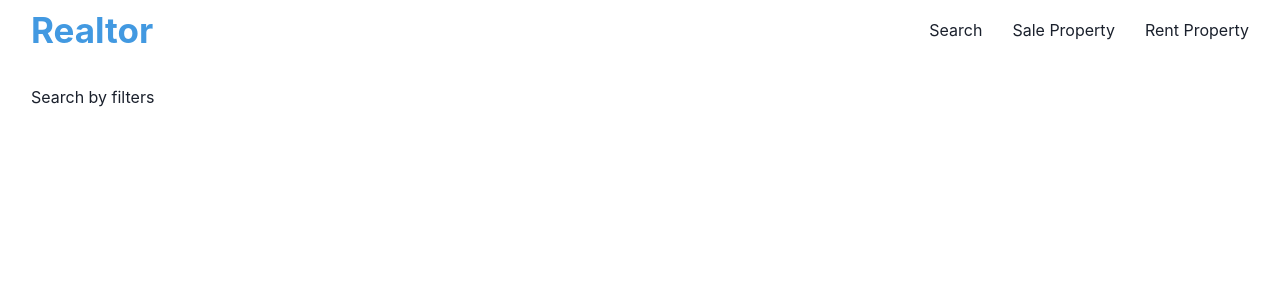
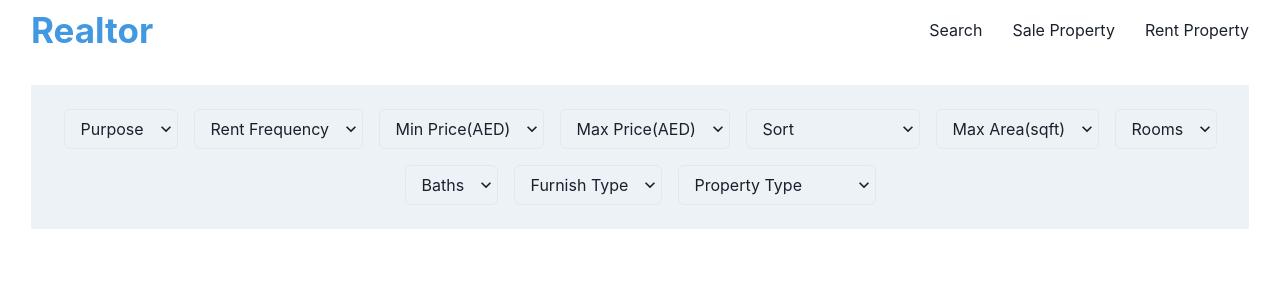
Before and after one commit to ArtemTyutunik/Real-Estate-App, a React (Create React App) app: page /search in a window 1280 px wide. Shown: the top 300 px of the page. Built offline with nearby package versions, Linux system fonts and the light colour scheme.

Commit message:
add filter panel to the searching page

```diff
--- /dev/null
+++ b/src/components/filterPanel/filterPanel.js
@@ -0,0 +1,22 @@
+import React from 'react';
+import {Box, Flex, Select} from "@chakra-ui/react";
+
+function FilterPanel({filters,updateQueries}) {
+    return (
+        <Flex bg='gray.100' p='4' justifyContent='center' flexWrap='wrap'>
+            {filters?.map((filter) => (
+                <Box key={filter.queryName}>
+                    <Select onChange={(e) => updateQueries({ [filter.queryName]: e.target.value })} placeholder={filter.placeholder} w='fit-content' p='2' >
+                        {filter?.items?.map((item) => (
+                            <option value={item.value} key={item.value}>
+                                {item.name}
+                            </option>
+                        ))}
+                    </Select>
+                </Box>
+            ))}
+        </Flex>
+    );
+}
+
+export default FilterPanel;
--- a/src/components/pages/searchPage/searchPage.js
+++ b/src/components/pages/searchPage/searchPage.js
@@ -1,8 +1,23 @@
-import React from 'react';
+import {useSearchParams} from "react-router-dom";
+import {useState} from "react";
+import {filterData} from "../../../utils/filterData";
+import FilterPanel from "../../filterPanel/filterPanel";
 
+function SearchPage() {
+    const [filters] = useState(filterData)
+    const [searchParams, setSearchParams] = useSearchParams();
+    let [allQueries,setAllQueries] = useState({})
 
-function SearchPage(props) {
-    return <h1>Search by filters</h1>
+    const updateQueries = (newQuery) => {
+        let updatedQueries = { ...allQueries,...newQuery };
+
+        setSearchParams(updatedQueries);
+        setAllQueries(updatedQueries)
+    };
+
+    return (
+        <FilterPanel filters={filters} updateQueries={updateQueries}/>
+    )
 }
 
 export default SearchPage;
--- /dev/null
+++ b/src/utils/filterData.js
@@ -0,0 +1,135 @@
+export const filterData = [
+    {
+        items: [
+            { name: 'Buy', value: 'for-sale' },
+            { name: 'Rent', value: 'for-rent' },
+        ],
+        placeholder: 'Purpose',
+        queryName: 'purpose',
+    },
+    {
+        items: [
+            { name: 'Daily', value: 'daily' },
+            { name: 'Weekly', value: 'weekly' },
+            { name: 'Monthly', value: 'monthly' },
+            { name: 'Yearly', value: 'yearly' },
+        ],
+        placeholder: 'Rent Frequency',
+        queryName: 'rentFrequency',
+    },
+    {
+        items: [
+            { name: '10,000', value: '10000' },
+            { name: '20,000', value: '20000' },
+            { name: '30,000', value: '30000' },
+            { name: '40,000', value: '40000' },
+            { name: '50,000', value: '50000' },
+            { name: '60,000', value: '60000' },
+            { name: '85,000', value: '85000' },
+        ],
+        placeholder: 'Min Price(AED)',
+        queryName: 'minPrice',
+    },
+    {
+        items: [
+            { name: '50,000', value: '50000' },
+            { name: '60,000', value: '60000' },
+            { name: '85,000', value: '85000' },
+            { name: '110,000', value: '110000' },
+            { name: '135,000', value: '135000' },
+            { name: '160,000', value: '160000' },
+            { name: '185,000', value: '185000' },
+            { name: '200,000', value: '200000' },
+            { name: '300,000', value: '300000' },
+            { name: '400,000', value: '400000' },
+            { name: '500,000', value: '500000' },
+            { name: '600,000', value: '600000' },
+            { name: '700,000', value: '700000' },
+            { name: '800,000', value: '800000' },
+            { name: '900,000', value: '900000' },
+            { name: '1000,000', value: '1000000' },
+        ],
+        placeholder: 'Max Price(AED)',
+        queryName: 'maxPrice',
+    },
+    {
+        items: [
+            { name: 'Lowest Price', value: 'price-asc' },
+            { name: 'Highest Price', value: 'price-des' },
+            { name: 'Newest', value: 'date-asc' },
+            { name: 'Oldest', value: 'date-desc' },
+            { name: 'Verified', value: 'verified-score' },
+            { name: 'City Level Score', value: 'city-level-score' },
+        ],
+        placeholder: 'Sort',
+        queryName: 'sort',
+    },
+    {
+        items: [
+            { name: '1000', value: '1000' },
+            { name: '2000', value: '2000' },
+            { name: '3000', value: '3000' },
+            { name: '4000', value: '4000' },
+            { name: '5000', value: '5000' },
+            { name: '10000', value: '10000' },
+            { name: '20000', value: '20000' },
+        ],
+        placeholder: 'Max Area(sqft)',
+        queryName: 'areaMax',
+    },
+    {
+        items: [
+            { name: '1', value: '1' },
+            { name: '2', value: '2' },
+            { name: '3', value: '3' },
+            { name: '4', value: '4' },
+            { name: '5', value: '5' },
+            { name: '6', value: '6' },
+            { name: '7', value: '7' },
+            { name: '8', value: '8' },
+            { name: '9', value: '9' },
+            { name: '10', value: '10' },
+        ],
+        placeholder: 'Rooms',
+        queryName: 'roomsMin',
+    },
+    {
+        items: [
+            { name: '1', value: '1' },
+            { name: '2', value: '2' },
+            { name: '3', value: '3' },
+            { name: '4', value: '4' },
+            { name: '5', value: '5' },
+            { name: '6', value: '6' },
+            { name: '7', value: '7' },
+            { name: '8', value: '8' },
+            { name: '9', value: '9' },
+            { name: '10', value: '10' },
+        ],
+        placeholder: 'Baths',
+        queryName: 'bathsMin',
+    },
+    {
+        items: [
+            { name: 'Furnished', value: 'furnished' },
+            { name: 'Unfurnished', value: 'unfurnished' },
+        ],
+        placeholder: 'Furnish Type',
+        queryName: 'furnishingStatus',
+    },
+    {
+        items: [
+            { name: 'Apartment', value: '4' },
+            { name: 'Townhouses', value: '16' },
+            { name: 'Villas', value: '3' },
+            { name: 'Penthouses', value: '18' },
+            { name: 'Hotel Apartments', value: '21' },
+            { name: 'Villa Compound', value: '19' },
+            { name: 'Residential Plot', value: '14' },
+            { name: 'Residential Floor', value: '12' },
+            { name: 'Residential Building', value: '17' },
+        ],
+        placeholder: 'Property Type',
+        queryName: 'categoryExternalID',
+    },
+];
```
